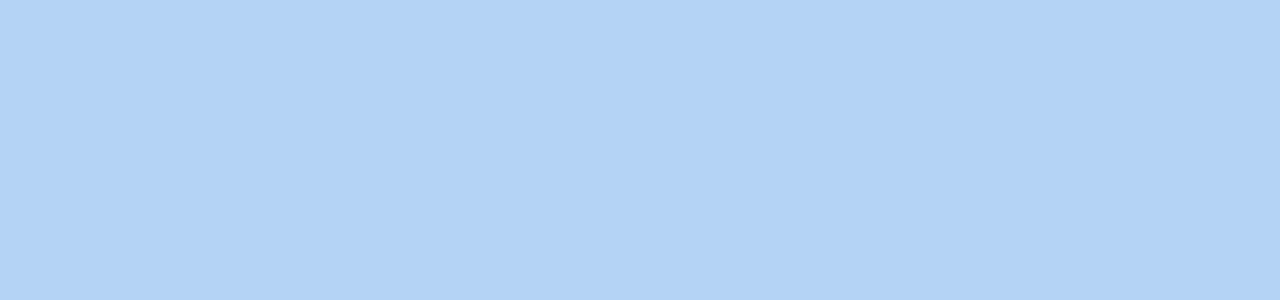
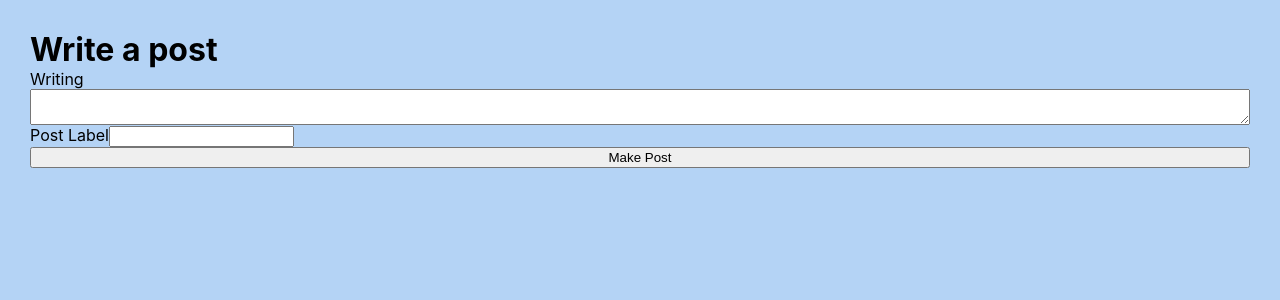
Before and after one commit to AntonGorov195/social-network-for-hit, a React (Create React App) app: page /post-write in a window 1280 px wide. Before the commit this address had no page. Shown: the top 300 px of the page. Built offline with nearby package versions, Linux system fonts and the light colour scheme.

Commit message:
added route

```diff
--- a/src/index.js
+++ b/src/index.js
@@ -8,6 +8,7 @@ import { BrowserRouter, Route, Routes } from "react-router-dom";
 import Posts from "./page/Posts";
 import Login from "./page/Login";
 import Search from "./page/Search";
+import PostWrite from "./page/PostWrite";
 
 const root = ReactDOM.createRoot(document.getElementById("root"));
 root.render(
@@ -19,6 +20,7 @@ root.render(
                 <Route path="posts" element={<Posts />} />
                 <Route path="login" element={<Login />} />
                 <Route path="search" element={<Search />} />
+                <Route path="post-write" element={<PostWrite />} />
             </Routes>
         </BrowserRouter>
     </React.StrictMode>
```
